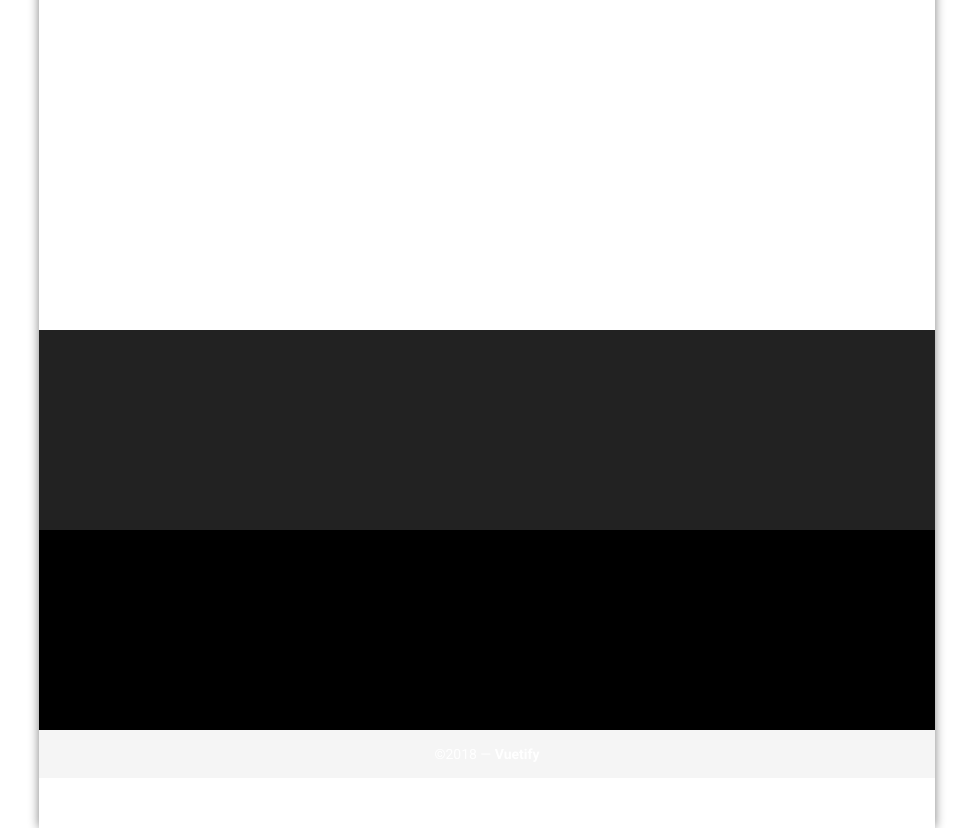
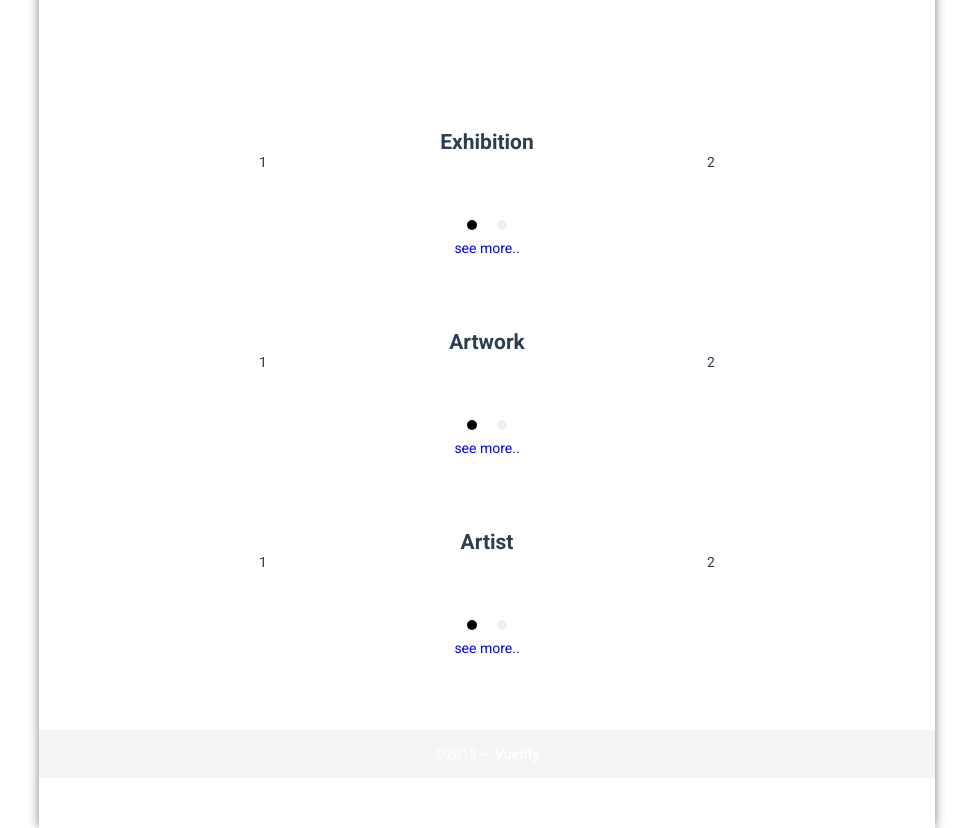
Before and after one commit to CPE-0644/art-museum-client, a Vue app: page / in a window 1280 px wide. Shown: the part 420-1248 px from the top of the page, without its empty margins (153-1126 px from the left). Built offline with nearby package versions, Linux system fonts and the light colour scheme.

Commit message:
added template for sliding items

```diff
--- a/package.json
+++ b/package.json
@@ -12,6 +12,7 @@
     "node-sass": "^4.9.3",
     "sass-loader": "^7.1.0",
     "vue": "^2.5.17",
+    "vue-carousel": "^0.14.0",
     "vue-router": "^3.0.1",
     "vuetify": "^1.2.9"
   },
--- a/src/main.js
+++ b/src/main.js
@@ -6,8 +6,10 @@ Vue.config.productionTip = false;
 
 import Vuetify from 'vuetify';
 import 'vuetify/dist/vuetify.min.css';
+import VueCarousel from 'vue-carousel';
 
 Vue.use(Vuetify);
+Vue.use(VueCarousel);
 
 new Vue({
   router,
--- a/src/views/Home.vue
+++ b/src/views/Home.vue
@@ -10,20 +10,56 @@
         column
         justify-center
       >
-        <h1 class="display-2 font-weight-thin mb-3">Vuetify.js</h1>
-        <h4 class="subheading">Build your application today!</h4>
+        <h1 class="display-2 font-weight-thin mb-3">Tusave De Museum</h1>
+        <h4 class="subheading">Find your interested!</h4>
       </v-layout>
     </v-parallax>
     </section>
-    <section id="home-exhibition"></section>
-    <section id="home-artwork"></section>
-    <section id="home-artist"></section>
+    <section id="home-exhibition">
+      <h2>
+        Exhibition
+      </h2>
+      <carousel>
+        <slide v-for="(exhibition, index) in exhibitions" :key="index">{{exhibition}}</slide>
+      </carousel>
+      <router-link to="/exhibitions">see more..</router-link>
+    </section>
+    <section id="home-artwork">
+      <h2>
+        Artwork
+      </h2>
+      <carousel>
+        <slide  v-for="(artwork, index) in artworks" :key="index">{{artwork}}</slide>
+      </carousel>
+      <router-link to="/artworks">see more..</router-link>
+      </section>
+    <section id="home-artist">
+      <h2>Artist</h2>
+      <carousel>
+        <slide v-for="(artist, index) in artists" :key="index">{{artist}}</slide>
+      </carousel>
+      <router-link to="/artists">see more..</router-link>
+      </section>
   </div>
 </template>
 
 <script>
+import { Carousel, Slide } from 'vue-carousel';
+
 export default {
-  name: 'Home'
+  name: 'Home',
+  data() {
+    return {
+      exhibitions: [1, 2, 3, 4],
+      artworks: [1, 2, 3, 4],
+      artists: [1, 2, 3, 4]
+    };
+  },
+
+  components: {
+    Carousel,
+    Slide
+  }
 };
 </script>
 
@@ -35,11 +71,11 @@ export default {
 
 #home-artwork {
   height: 200px;
-  background: #222;
+  background: #fff;
 }
 
 #home-artist {
   height: 200px;
-  background: #000;
+  background: #fff;
 }
 </style>
```
Also changed, not shown: 1 other file (tests, documents, lock files or other folders).
